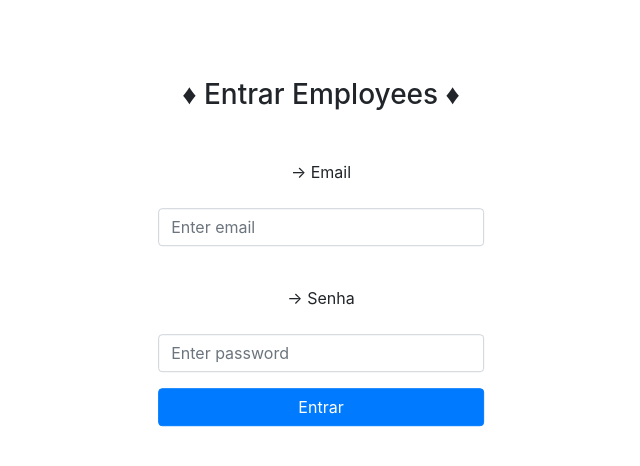
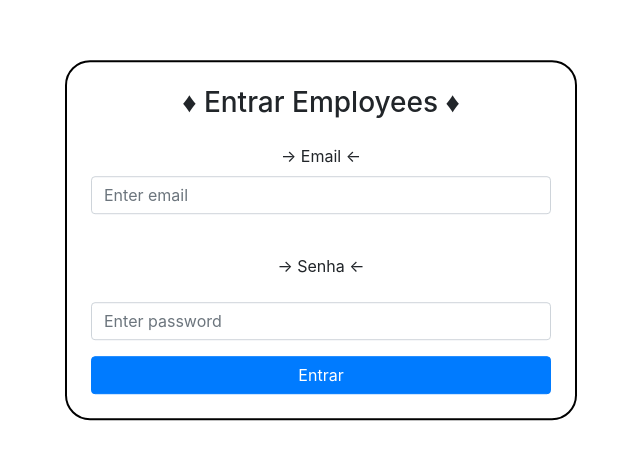
Before and after one commit to GustavoOliveiraRosa/seven-inc, a React app in the folder Frontend-ReactJS/: page / in a window 1280 px wide. Shown: the part 160-626 px from the top of the page, without its empty margins (319-959 px from the left). Built offline with nearby package versions, Linux system fonts and the light colour scheme.

Commit message:
ReactJS Frontend - Página de Login OK

```diff
--- a/Frontend-ReactJS/src/Paginas/App.css
+++ b/Frontend-ReactJS/src/Paginas/App.css
@@ -15,12 +15,20 @@
 /*---------------------------------------- */
 /*---------------------------------------- */
 
-.box_login{
+.box_Login{
   max-width: 70%;
+  min-width: 40%;
   vertical-align: top;
   margin: 0;
   position: absolute;
   top: 50%;
   left: 50%;
   transform: translate(-50%, -50%);
+  border: 2px solid black;
+  border-radius: 25px;
 }
+
+.input_Login{
+  border: 2px solid red;
+  border-radius: 4px;
+}
--- a/Frontend-ReactJS/src/Paginas/Login.js
+++ b/Frontend-ReactJS/src/Paginas/Login.js
@@ -19,9 +19,9 @@ class Login extends React.Component {
 
  componentDidMount() {
   const status_logado = localStorage.getItem('@status_logado');
-  /*if (status_logado === 'true'){
+  if (status_logado === 'true'){
     this.setState({redirect: true});
-  }*/
+  }
 }
 
   changeEmail(event) {
@@ -70,24 +70,27 @@ class Login extends React.Component {
   render() {
     return (
       <center>
-      <form className="box_login">
+        { this.state.redirect === true && <Route exact path="/"><Redirect to="/Inicio" /></Route> }
+        <div className="box_Login" >
+      <form className="m-4">
                 <h3 className="m-4">&#9830; Entrar Employees 	&#9830;</h3>
 
           <div>
                 <div className="form-group">
-                    <label className="m-4">&#8594; Email</label>
-                    <input type="email" className="form-control" placeholder="Enter email" />
+                    <label>&#8594; Email &#8592;</label>
+                    <input onChange={this.changeEmail} type="email" className="form-control" placeholder="Enter email" />
                 </div>
 
                 <div className="form-group">
-                    <label className="m-4">&#8594; Senha</label>
-                    <input type="password" className="form-control" placeholder="Enter password" />
+                    <label className="m-4">&#8594; Senha &#8592;</label>
+                    <input onChange={this.changeSenha}  type="password" className="form-control" placeholder="Enter password" />
                 </div>
 
-                <button type="submit" className="btn btn-primary btn-block">Entrar</button>
+                <button onClick={this.handleSubmit} className="btn btn-primary btn-block">Entrar</button>
 
                 </div>
             </form>
+            </div>
             </center>
     )
   }
```
